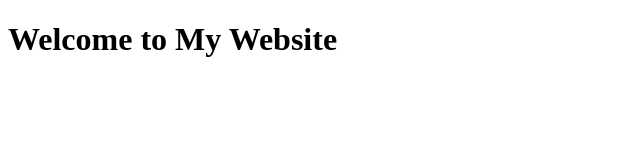
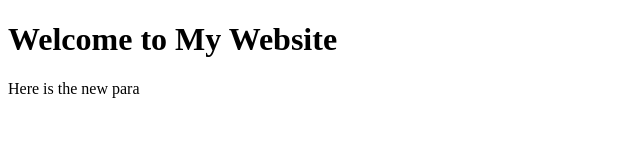
Before and after one commit to Gana03-rgm/New-Project, a plain HTML site: page index.html in a window 1280 px wide. Shown: the whole page, without its empty margins (0-640 px from the left). Drawn offline with Linux system fonts and the light colour scheme.

Commit message:
Commit changes

```diff
--- a/index.html
+++ b/index.html
@@ -7,5 +7,6 @@
 </head>
 <body>
     <h1 class="heading">Welcome to My Website</h1>
+    <p>Here is the new para</p>
 </body>
 </html>
```
